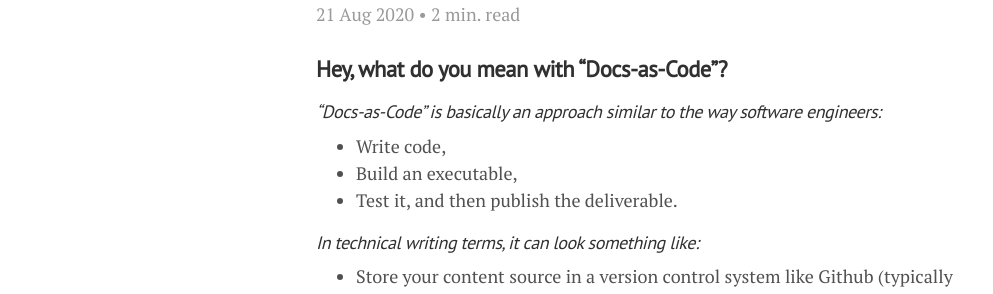
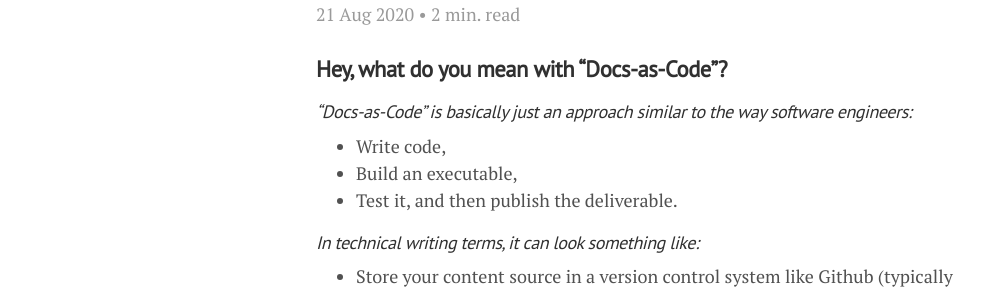
Before and after one commit to lgeurts/lgeurts.github.io, a Jekyll site: the page built from _posts/2020-08-21-docs-as-code.md, in a window 1280 px wide. Shown: the part 163-457 px from the top of the page, without its empty margins (0-993 px from the left). Built offline with Jekyll 4.4.1, drawn with Linux system fonts in a browser that asks for light colours; nearby versions of some CDN libraries.

Commit message:
Update 2020-08-21-docs-as-code.md

```diff
--- a/_posts/2020-08-21-docs-as-code.md
+++ b/_posts/2020-08-21-docs-as-code.md
@@ -9,7 +9,7 @@ tags: [ Technical Writing ]
 
 ### **Hey, what do you mean with "Docs-as-Code"?**
 
-#### *"Docs-as-Code” is basically an approach similar to the way software engineers:*
+#### *"Docs-as-Code” is basically just an approach similar to the way software engineers:*
 - Write code,
 - Build an executable,
 - Test it, and then publish the deliverable.
```
